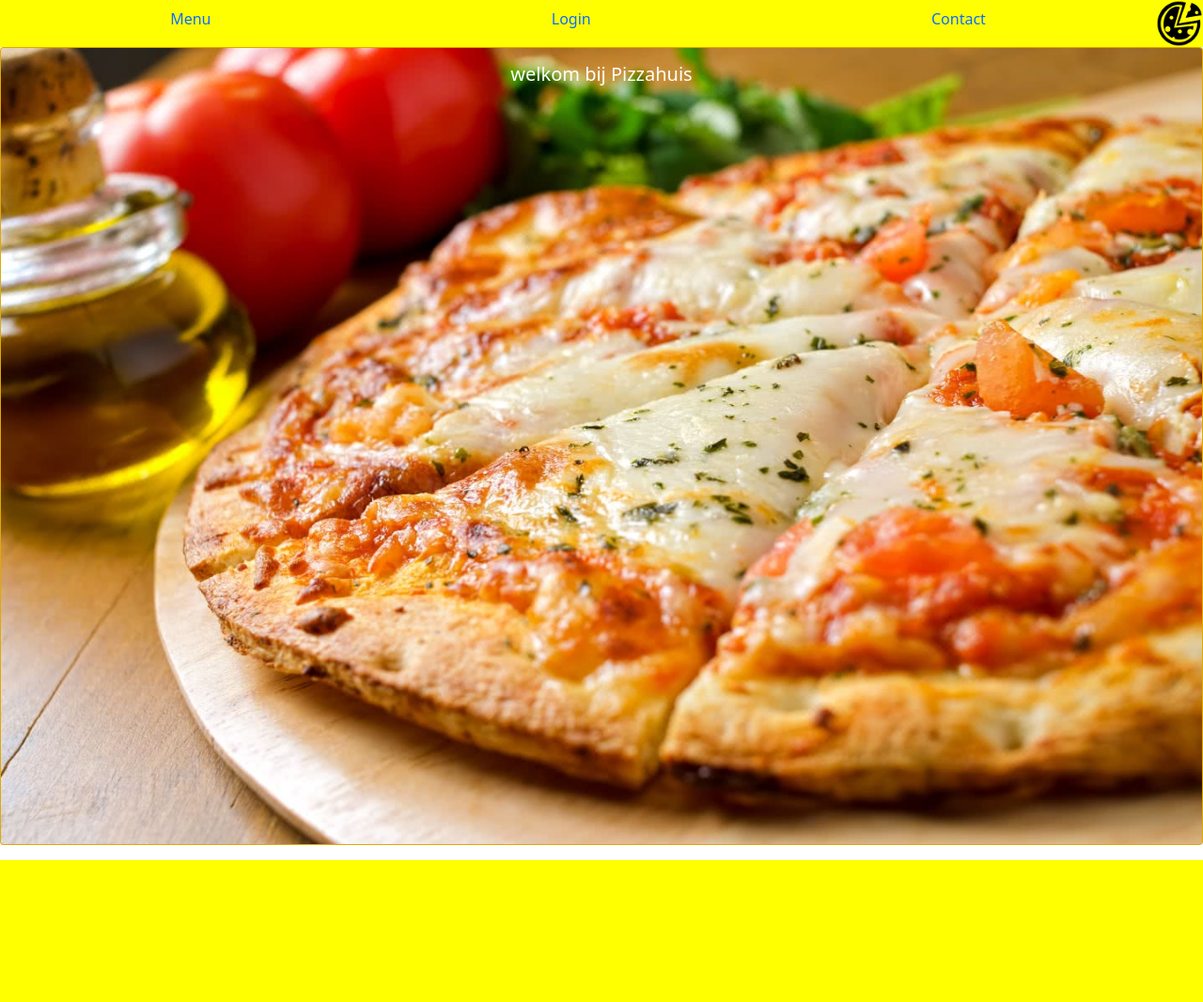
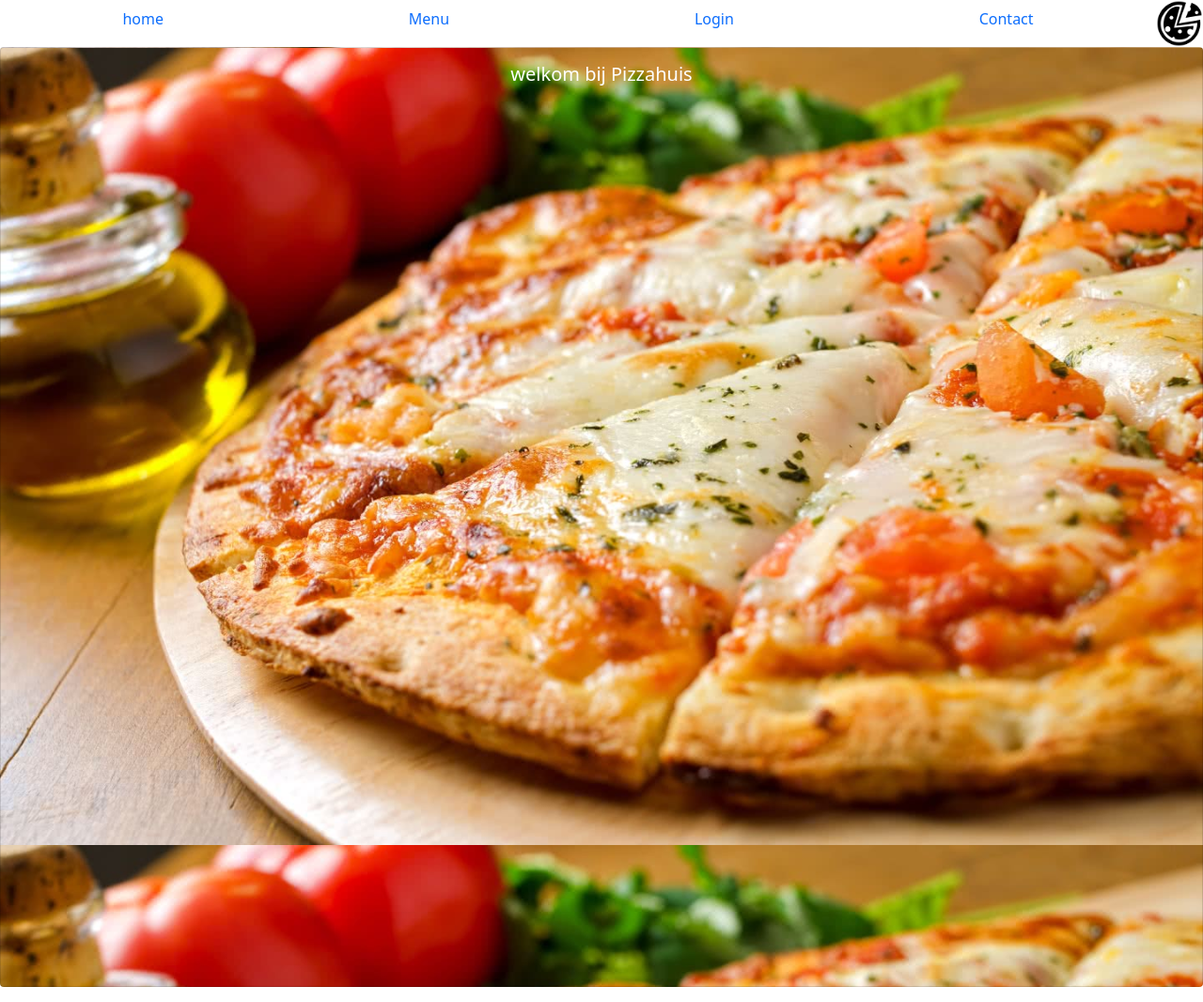
Before and after one commit to Void787/Mini-CRUD-opdracht-roy, a PHP site: page / in a window 1280 px wide. Shown: the whole page at 94% size. Before the commit the page ends 915 px from the top, so only its background shows below. Run offline with PHP 8.4, Linux system fonts and the light colour scheme.

Commit message:
login update

```diff
--- a/index.php
+++ b/index.php
@@ -7,39 +7,23 @@
   <meta name="viewport" content="width=device-width, initial-scale=1.0">
   <title>hoofpagina</title>
   <link rel="stylesheet" href="main.css">
-  <link href="https://cdn.jsdelivr.net/npm/bootstrap@5.1.3/dist/css/bootstrap.min.css" rel="stylesheet"
-    integrity="sha384-1BmE4kWBq78iYhFldvKuhfTAU6auU8tT94WrHftjDbrCEXSU1oBoqyl2QvZ6jIW3" crossorigin="anonymous">
+  <link href="https://cdn.jsdelivr.net/npm/bootstrap@5.1.3/dist/css/bootstrap.min.css" rel="stylesheet" integrity="sha384-1BmE4kWBq78iYhFldvKuhfTAU6auU8tT94WrHftjDbrCEXSU1oBoqyl2QvZ6jIW3" crossorigin="anonymous">
   <link rel="stylesheet" href="https://cdn.jsdelivr.net/npm/bootstrap-icons@1.8.1/font/bootstrap-icons.css">
-  <script src="https://cdn.jsdelivr.net/npm/bootstrap@5.1.3/dist/js/bootstrap.bundle.min.js"
-    integrity="sha384-ka7Sk0Gln4gmtz2MlQnikT1wXgYsOg+OMhuP+IlRH9sENBO0LRn5q+8nbTov4+1p" crossorigin="anonymous">
+  <script src="https://cdn.jsdelivr.net/npm/bootstrap@5.1.3/dist/js/bootstrap.bundle.min.js" integrity="sha384-ka7Sk0Gln4gmtz2MlQnikT1wXgYsOg+OMhuP+IlRH9sENBO0LRn5q+8nbTov4+1p" crossorigin="anonymous">
   </script>
 </head>
 
 <body>
-  <nav>
-    <ul class="nav nav-pills nav-fill">
-      <li class="nav-item">
-        <a class="nav-link hover1" href="Menu.php">Menu</a>
-      </li>
-      <li class="nav-item login">
-        <a class="nav-link hover2" href="login.php">Login</a>
-      </li>
-      <li class="nav-item">
-        <a class="nav-link hover3" href="contact.php">Contact</a>
-      </li>
-      <img src="img/pizza.png" alt="het is een pizza" width="50" height="50">
-      <!--ik moest de lengte en breedte van de foto hier neerzetten want hij deed het niet als ik het in de css zette.-->
-    </ul>
-  </nav>
-  <main>
+  <?php include_once 'nav.php'; ?>
+  <main id="cv1">
     <div class="card text-white bg-warning mb-3 cv1">
-    <img class="card-img cv1" src="img/pizza.jpg" alt="Card image">
-    <div class="card-img-overlay">
-      <h5 class="card-title text-center">welkom bij Pizzahuis</h5>
-      <p class="card-text text-center"></p>
-      <p class="card-text text-center"></p>
-    </div>
+      <div class="card-img-overlay">
+        <h5 class="card-title text-center">welkom bij Pizzahuis</h5>
+        <p class="card-text text-center"></p>
+        <p class="card-text text-center"></p>
+      </div>
     </div>
   </main>
 </body>
+
 </html>
--- a/main.css
+++ b/main.css
@@ -12,17 +12,26 @@
   width: 100% !important;
 }
 nav {
-  background-color: yellow;
+  background-color: rgba(255,255,255,.2) !important;
 }
 .hover1:hover {
+  background-color: linear-gradient( 135deg, #FDD819 10%, #E80505 100%) !important;
+}
+.hover2:hover {
   background-color: #008d44 !important;
 }
-.hover2:hover {
+.hover3:hover {
   background-color: #f7f7f7 !important;
 }
-.hover3:hover {
+.hover4:hover {
   background-color: #c82a35 !important;
 }
 .cv1 {
-  height: 100% !important;
+  background-image: url("../Mini-CRUD-opdracht/img/pizza.jpg");
+  width: 100% !important;
+  min-height: 1000px !important;
+  background-attachment: fixed !important;
+  background-position: center !important;
+  background-repeat: no-repeat !important;
+  background-size: cover !important;
 }
--- /dev/null
+++ b/nav.php
@@ -0,0 +1,33 @@
+<!DOCTYPE html>
+<html lang="en">
+
+<head>
+    <meta charset="UTF-8">
+    <meta http-equiv="X-UA-Compatible" content="IE=edge">
+    <meta name="viewport" content="width=device-width, initial-scale=1.0">
+    <title>Document</title>
+</head>
+
+<body>
+    <nav>
+        <ul class="nav nav-pills nav-fill">
+            <li class="nav-item">
+                <a class="nav-link hover1" href="index.php">home</a>
+            </li>
+            <li class="nav-item">
+                <a class="nav-link hover2" href="Menu.php">Menu</a>
+            </li>
+            <li class="nav-item login">
+                <a class="nav-link hover3" href="login.php">Login</a>
+            </li>
+            <li class="nav-item">
+                <a class="nav-link hover4" href="contact.php">Contact</a>
+            </li>
+            <img element onclick="index.php" src="img/pizza.png" alt="het is een pizza" width="50" height="50">
+            <!--ik moest de lengte en breedte van de foto hier neerzetten want hij deed het niet als ik het in de css zette.-->
+        </ul>
+    </nav>
+
+</body>
+
+</html>
```
Also changed, not shown: Menu.php (+5 -19 lines), contact.php (+4 -18 lines), login.php (+11 -18 lines), setting.php (added).
